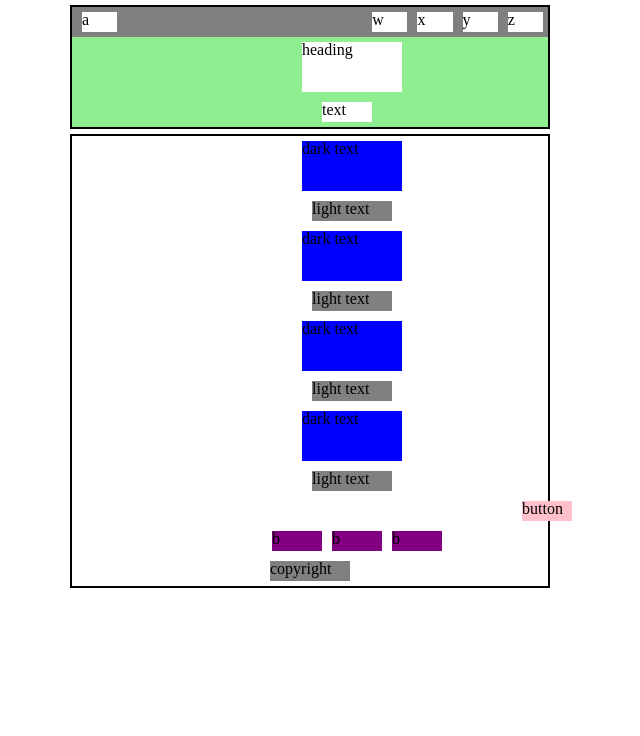
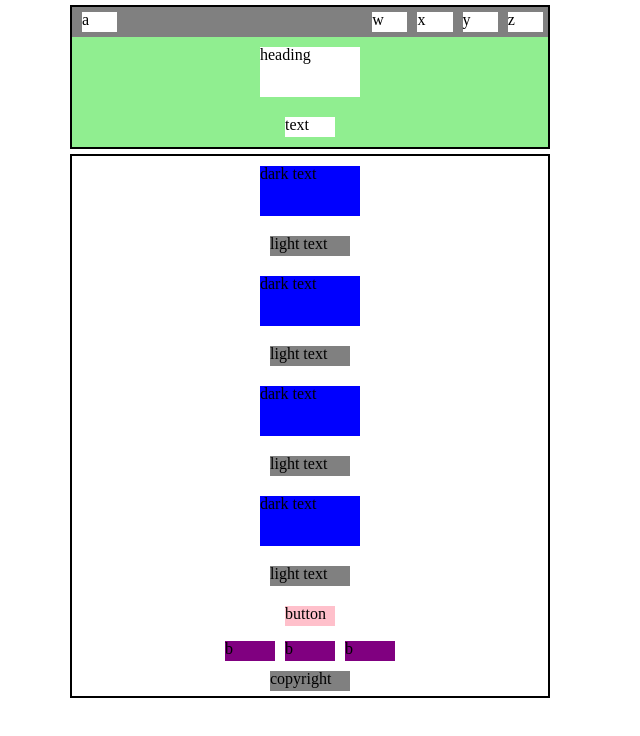
Before and after one commit to SakthivelMurugan/layout-8, a plain HTML site: page index.html in a window 1280 px wide. Shown: the whole page, without its empty margins (330-970 px from the left). Drawn offline with Linux system fonts and the light colour scheme.

Commit message:
Margin size changed.

```diff
--- a/css/css.css
+++ b/css/css.css
@@ -47,16 +47,18 @@
 	height:50px;
 	width:100px;
 	background-color:white;
-	margin:5px;
-	margin-left:230px;
+	margin:0px auto;
+	margin-top:10px;
+	margin-bottom:10px;
 }
 .one .split2 .text
 {
 	height:20px;
 	width:50px;
 	background-color:white;
-	margin:5px;
-	margin-left:250px;
+	margin:0px auto;
+	margin-top:10px;
+	margin-bottom:10px;
 }
 .two
 {
@@ -77,24 +79,27 @@
 	height:50px;
 	width:100px;
 	background-color:blue;
-	margin:5px;
-	margin-left:230px;
+	margin:0px auto;
+	margin-top:10px;
+	margin-bottom:10px;
 }
 .two .split1 .text
 {
 	height:20px;
 	width:80px;
 	background-color:gray;
-	margin:5px;
-	margin-left:240px;
+	margin:0px auto;
+	margin-top:10px;
+	margin-bottom:10px;
 }
 .two .split1 .b
 {
 	height:20px;
 	width:50px;
 	background-color:pink;
-	margin:5px;
-	margin-left:450px;
+	margin:0px auto;
+	margin-top:10px;
+	margin-bottom:10px;
 }
 .two .split2
 {
@@ -105,14 +110,7 @@
 {
 	display:flex;
 	flex-direction:row;
-}
-.two .split2 .split21 .b1
-{
-	height:20px;
-	width:50px;
-	background-color:purple;
-	margin:5px;
-	margin-left:200px;
+	justify-content:center;
 }
 .two .split2 .split21 .b
 {
--- a/index.html
+++ b/index.html
@@ -33,7 +33,7 @@
 </div>
 <div class="split2">
 <div class="split21">
-<p class="b1">b</p>
+<p class="b">b</p>
 <p class="b">b</p>
 <p class="b">b</p>
 </div>
```
